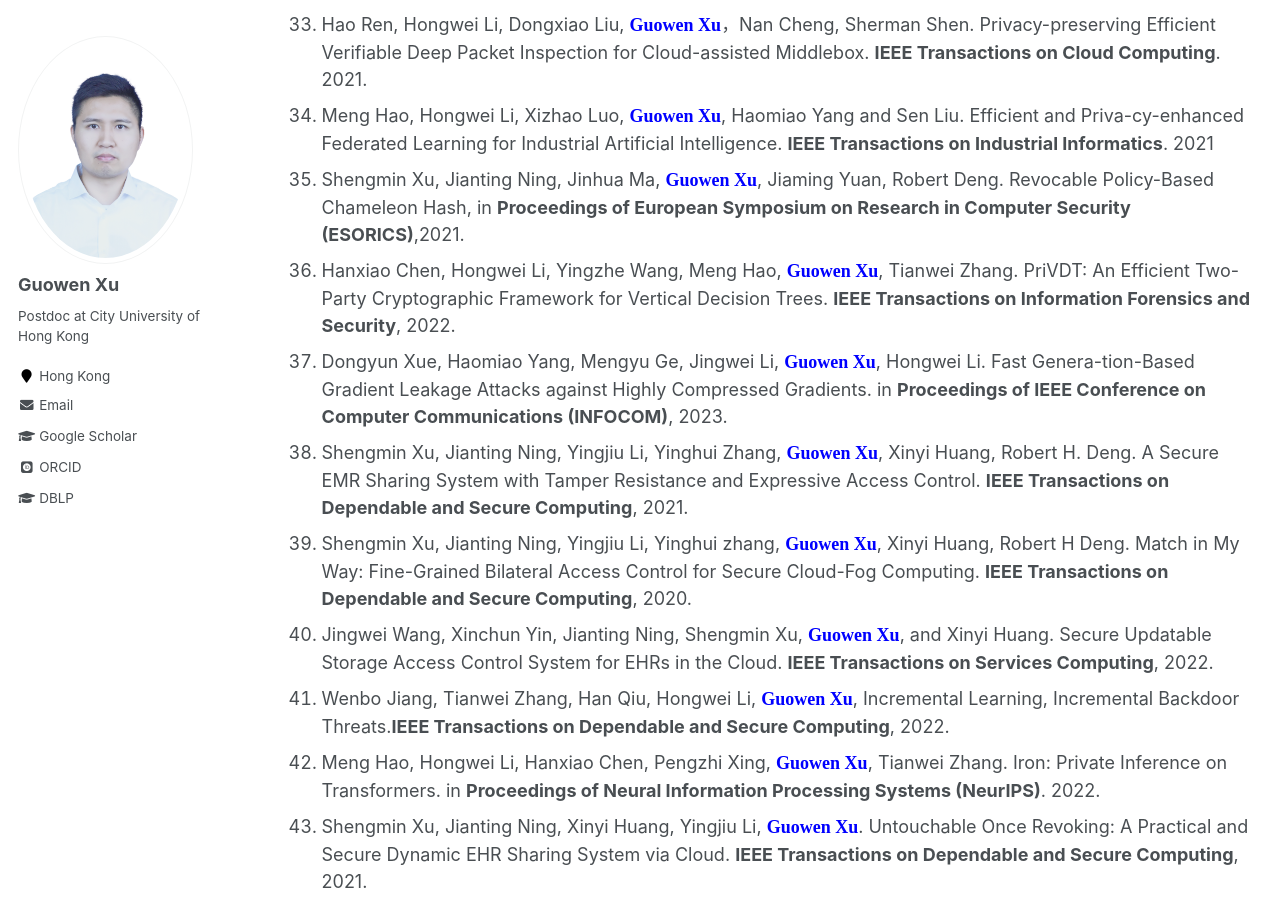
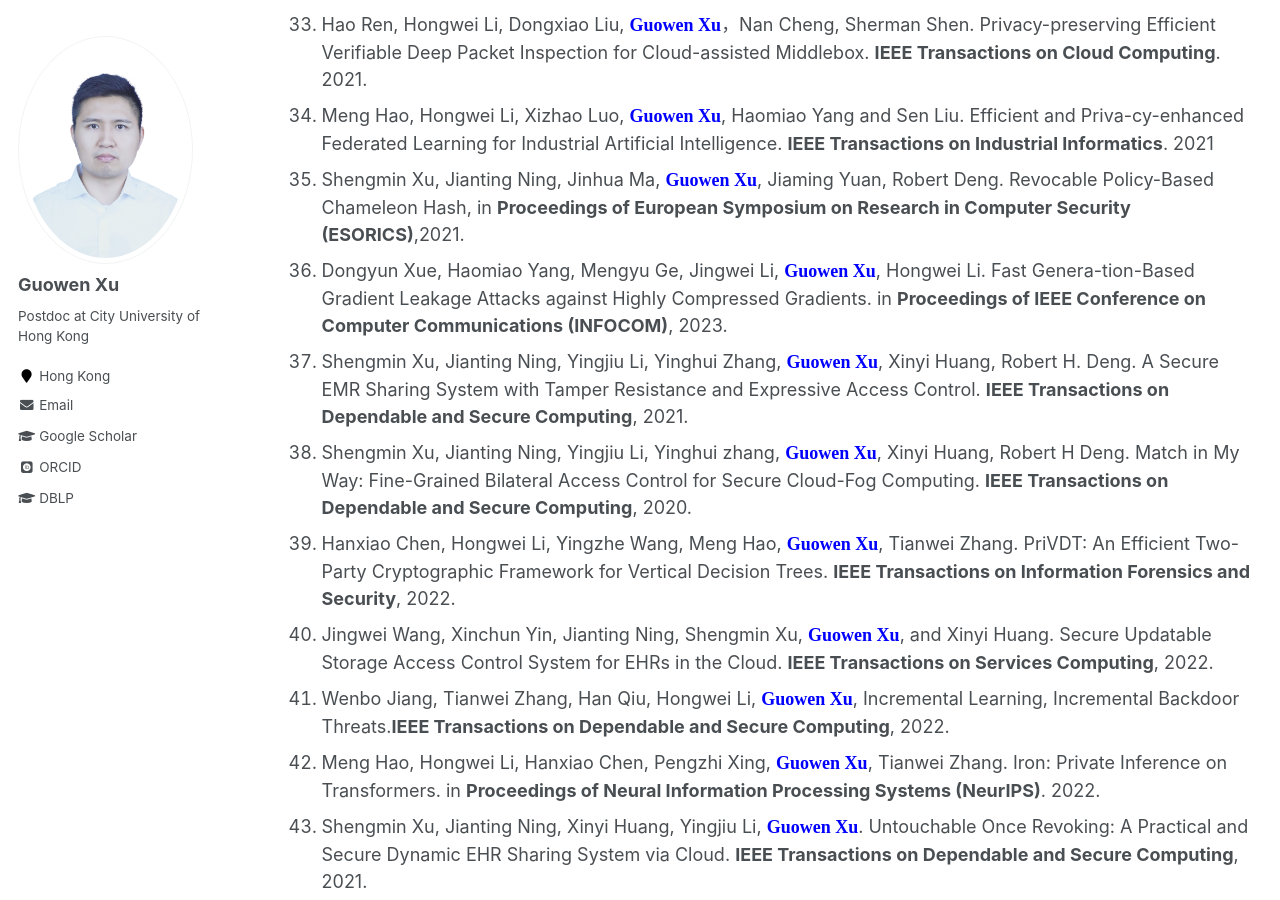
Before and after one commit to Guowen-xu/guowen-xu.github.io, a Jekyll site: the page built from _pages/publications.md, in a window 1280 px wide and 900 px high, scrolled down 2869 px. Built offline with Jekyll 4.4.1, drawn with Linux system fonts in a browser that asks for light colours; some web fonts are replaced; part of the change alters nothing that is shown.

Commit message:
Update publications.md

```diff
--- a/_pages/publications.md
+++ b/_pages/publications.md
@@ -49,13 +49,13 @@ You can find my articles on my [Google Scholar](https://scholar.google.com.hk/ci
 34. Hao Ren, Hongwei Li, Dongxiao Liu,  **<font face="Times New Roman" color=blue size=4> Guowen Xu</font>**，Nan Cheng, Sherman Shen. Privacy-preserving Efficient Verifiable Deep Packet Inspection for Cloud-assisted Middlebox.  **IEEE Transactions on Cloud Computing**. 2021.
 35. Meng Hao, Hongwei Li, Xizhao Luo, **<font face="Times New Roman" color=blue size=4> Guowen Xu</font>**, Haomiao Yang and Sen Liu. Efficient and Priva-cy-enhanced Federated Learning for Industrial Artificial Intelligence. **IEEE Transactions on Industrial Informatics**. 2021
 36. Shengmin Xu, Jianting Ning, Jinhua Ma, **<font face="Times New Roman" color=blue size=4> Guowen Xu</font>**, Jiaming Yuan, Robert Deng. Revocable Policy-Based Chameleon Hash, in **Proceedings of European Symposium on Research in Computer Security (ESORICS)**,2021.
-37. Hanxiao Chen, Hongwei Li, Yingzhe Wang, Meng Hao,  **<font face="Times New Roman" color=blue size=4> Guowen Xu</font>**, Tianwei Zhang. PriVDT: An Efficient Two-Party Cryptographic Framework for Vertical Decision Trees. **IEEE Transactions on Information Forensics and Security**, 2022.
 38. Dongyun Xue, Haomiao Yang, Mengyu Ge, Jingwei Li, **<font face="Times New Roman" color=blue size=4> Guowen Xu</font>**, Hongwei Li. Fast Genera-tion-Based Gradient Leakage Attacks against Highly Compressed Gradients. in  **Proceedings of IEEE Conference on Computer Communications (INFOCOM)**, 2023.
 39. Shengmin Xu, Jianting Ning, Yingjiu Li, Yinghui Zhang, **<font face="Times New Roman" color=blue size=4> Guowen Xu</font>**, Xinyi Huang, Robert H. Deng. A Secure EMR Sharing System with Tamper Resistance and Expressive Access Control. **IEEE Transactions on Dependable and Secure Computing**, 2021.
 40. Shengmin Xu, Jianting Ning, Yingjiu Li, Yinghui zhang, **<font face="Times New Roman" color=blue size=4> Guowen Xu</font>**, Xinyi Huang, Robert H Deng. Match in My Way: Fine-Grained Bilateral Access Control for Secure Cloud-Fog Computing. **IEEE Transactions on Dependable and Secure Computing**, 2020.
-41. Jingwei Wang, Xinchun Yin, Jianting Ning, Shengmin Xu, **<font face="Times New Roman" color=blue size=4> Guowen Xu</font>**, and Xinyi Huang. Secure Updatable Storage Access Control System for EHRs in the Cloud. **IEEE Transactions on Services Computing**, 2022.
-42. Wenbo Jiang, Tianwei Zhang, Han Qiu, Hongwei Li, **<font face="Times New Roman" color=blue size=4> Guowen Xu</font>**, Incremental Learning, Incremental Backdoor Threats.**IEEE Transactions on Dependable and Secure Computing**, 2022.
-43. Meng Hao, Hongwei Li, Hanxiao Chen, Pengzhi Xing, **<font face="Times New Roman" color=blue size=4> Guowen Xu</font>**, Tianwei Zhang. Iron: Private Inference on Transformers. in **Proceedings of Neural Information Processing Systems (NeurIPS)**. 2022.
-44. Shengmin Xu, Jianting Ning, Xinyi Huang, Yingjiu Li, **<font face="Times New Roman" color=blue size=4> Guowen Xu</font>**. Untouchable Once Revoking: A Practical and Secure Dynamic EHR Sharing System via Cloud. **IEEE Transactions on Dependable and Secure Computing**, 2021.
-45. Haoxiao Chen, Hongwei Li, Guishan Dong, Meng Hao, **<font face="Times New Roman" color=blue size=4> Guowen Xu</font>**, Xiaoming Huang, Zhe Liu. Practical Membership Inference Attack Against Collaborative Inference in Industrial IoT. **IEEE Transactions on Industrial Informatics**, 2021.
-46. Haoxiao Chen, Hongwei Li, Meng Hao, Kangjie Chen, **<font face="Times New Roman" color=blue size=4> Guowen Xu</font>**, Tianwei Zhang, Xilin Zhang. GuardHFL: Privacy Guardian for Heterogeneous Federated Learning. **International Conference on Machine Learning (ICML)**, 2023.
+41. Hanxiao Chen, Hongwei Li, Yingzhe Wang, Meng Hao,  **<font face="Times New Roman" color=blue size=4> Guowen Xu</font>**, Tianwei Zhang. PriVDT: An Efficient Two-Party Cryptographic Framework for Vertical Decision Trees. **IEEE Transactions on Information Forensics and Security**, 2022.
+42. Jingwei Wang, Xinchun Yin, Jianting Ning, Shengmin Xu, **<font face="Times New Roman" color=blue size=4> Guowen Xu</font>**, and Xinyi Huang. Secure Updatable Storage Access Control System for EHRs in the Cloud. **IEEE Transactions on Services Computing**, 2022.
+43. Wenbo Jiang, Tianwei Zhang, Han Qiu, Hongwei Li, **<font face="Times New Roman" color=blue size=4> Guowen Xu</font>**, Incremental Learning, Incremental Backdoor Threats.**IEEE Transactions on Dependable and Secure Computing**, 2022.
+44. Meng Hao, Hongwei Li, Hanxiao Chen, Pengzhi Xing, **<font face="Times New Roman" color=blue size=4> Guowen Xu</font>**, Tianwei Zhang. Iron: Private Inference on Transformers. in **Proceedings of Neural Information Processing Systems (NeurIPS)**. 2022.
+45. Shengmin Xu, Jianting Ning, Xinyi Huang, Yingjiu Li, **<font face="Times New Roman" color=blue size=4> Guowen Xu</font>**. Untouchable Once Revoking: A Practical and Secure Dynamic EHR Sharing System via Cloud. **IEEE Transactions on Dependable and Secure Computing**, 2021.
+46. Haoxiao Chen, Hongwei Li, Guishan Dong, Meng Hao, **<font face="Times New Roman" color=blue size=4> Guowen Xu</font>**, Xiaoming Huang, Zhe Liu. Practical Membership Inference Attack Against Collaborative Inference in Industrial IoT. **IEEE Transactions on Industrial Informatics**, 2021.
+47. Haoxiao Chen, Hongwei Li, Meng Hao, Kangjie Chen, **<font face="Times New Roman" color=blue size=4> Guowen Xu</font>**, Tianwei Zhang, Xilin Zhang. GuardHFL: Privacy Guardian for Heterogeneous Federated Learning. **International Conference on Machine Learning (ICML)**, 2023.
```
